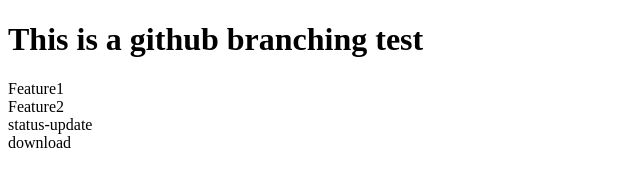
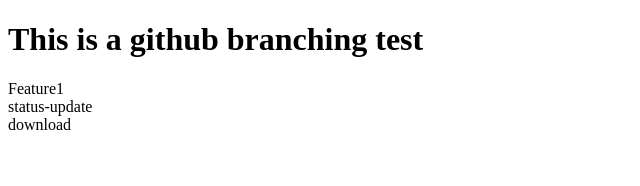
Before and after one commit to EnduringErin/github_branching_test, a plain HTML site: page index.html in a window 1280 px wide. Shown: the whole page, without its empty margins (0-640 px from the left). Drawn offline with Linux system fonts and the light colour scheme.

Commit message:
removed useless feature

```diff
--- a/index.html
+++ b/index.html
@@ -9,7 +9,6 @@
 		<!--This feature is added in the master in the first push-->
 		<div>Feature1</div>
 
-		<div>Feature2</div>
 
 		<div>status-update</div>
 
```
